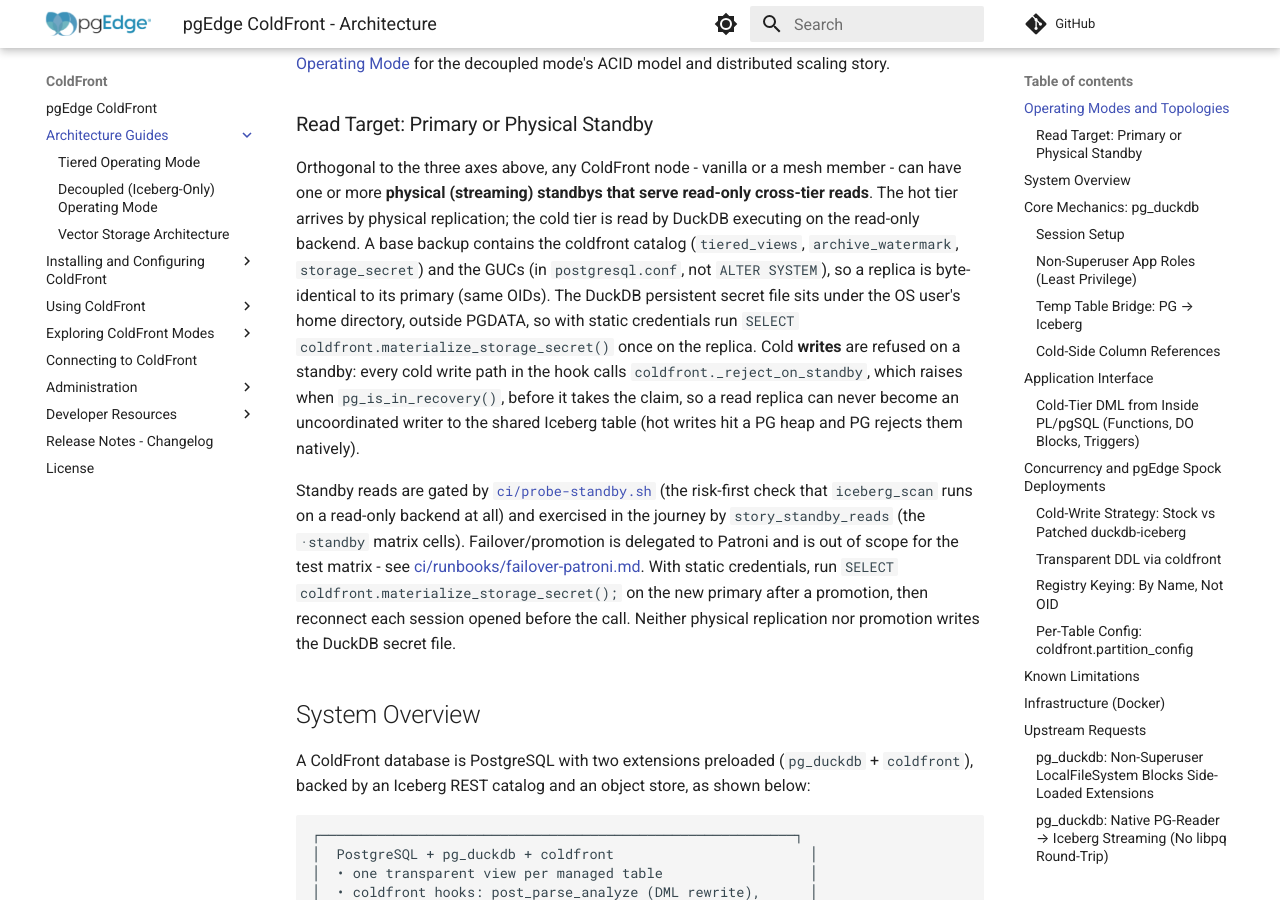
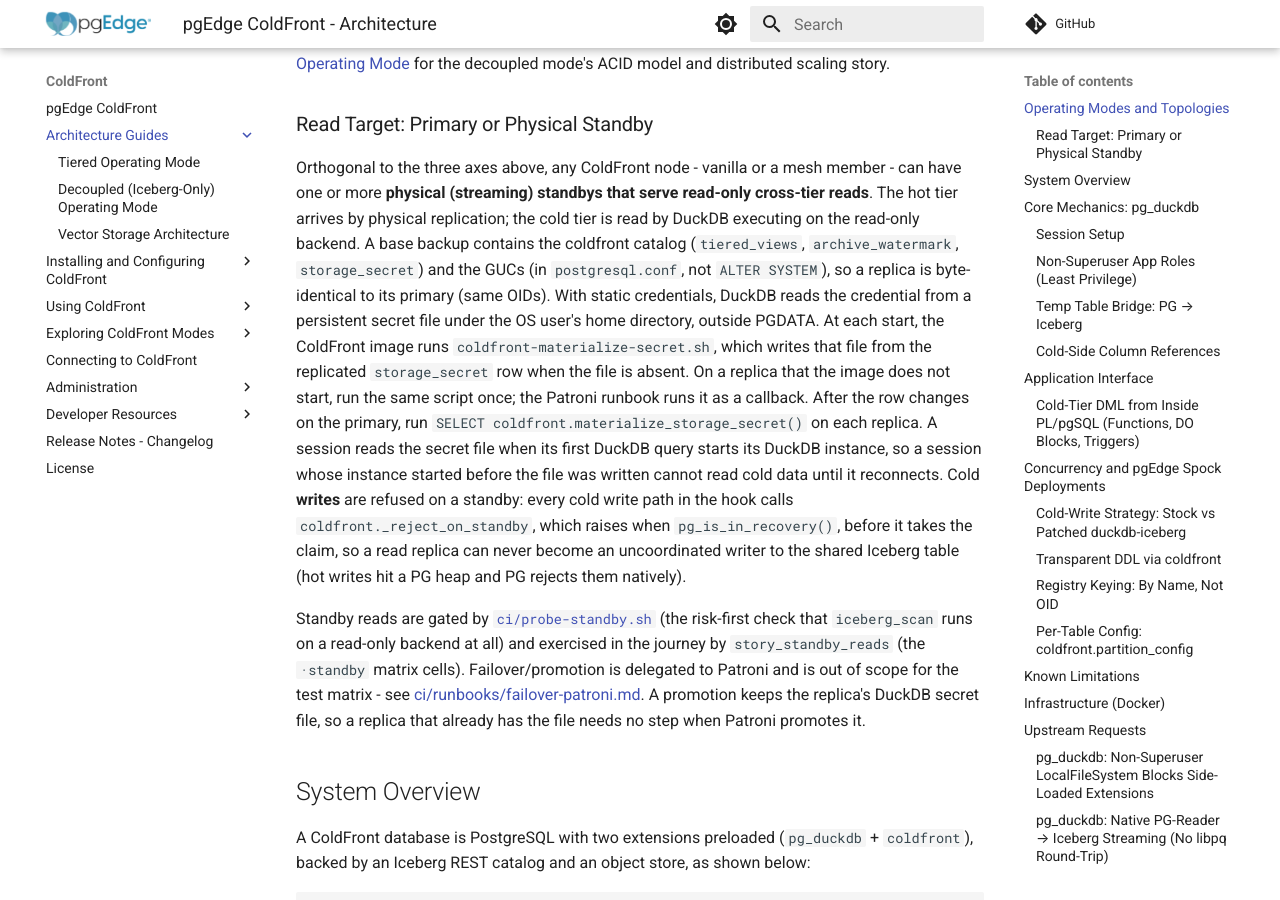
Before and after one commit to pgEdge/coldfront, an MkDocs documentation site: the page built from docs/architecture_guides/index.md, in a window 1280 px wide and 900 px high, scrolled down 1285 px. Built offline with MkDocs 1.6.1 and Material for MkDocs 9.7.7, drawn with Linux system fonts in a browser that asks for light colours; comment, search, counter and statistics services are not loaded.

Commit message:
fix: keep cold reads working on a standby promoted by a failover

```diff
--- a/docker-compose.matrix-azure.yml
+++ b/docker-compose.matrix-azure.yml
@@ -16,6 +16,9 @@ services:
       MESH: "off"
       COLDFRONT_WAREHOUSE: wh-azure
       COLDFRONT_LAKEKEEPER: http://lakekeeper:8181/catalog
+    # A named volume, so a recreated db keeps its data directory (journey TC-277).
+    volumes:
+      - pgdata:/var/lib/pgsql/${PG_MAJOR:-18}/data
     healthcheck:
       test: ["CMD-SHELL", "pg_isready -U coldfront"]
       interval: 3s
@@ -62,3 +65,6 @@ services:
       timeout: 5s
       retries: 20
       start_period: 30s
+
+volumes:
+  pgdata:
--- a/docker-compose.matrix.yml
+++ b/docker-compose.matrix.yml
@@ -21,6 +21,9 @@ services:
       MESH: "off"
       COLDFRONT_WAREHOUSE: wh
       COLDFRONT_LAKEKEEPER: http://lakekeeper:8181/catalog
+    # A named volume, so a recreated db keeps its data directory (journey TC-277).
+    volumes:
+      - pgdata:/var/lib/pgsql/${PG_MAJOR:-18}/data
     healthcheck:
       test: ["CMD-SHELL", "pg_isready -U coldfront"]
       interval: 3s
@@ -83,3 +86,6 @@ services:
       timeout: 5s
       retries: 20
       start_period: 30s
+
+volumes:
+  pgdata:
--- a/docs/architecture_guides/index.md
+++ b/docs/architecture_guides/index.md
@@ -45,10 +45,18 @@ read-only cross-tier reads**. The hot tier arrives by physical replication; the
 cold tier is read by DuckDB executing on the read-only backend. A base
 backup contains the coldfront catalog (`tiered_views`, `archive_watermark`,
 `storage_secret`) and the GUCs (in `postgresql.conf`, not `ALTER SYSTEM`), so a
-replica is byte-identical to its primary (same OIDs). The DuckDB persistent
-secret file sits under the OS user's home directory, outside PGDATA, so with
-static credentials run `SELECT coldfront.materialize_storage_secret()` once on
-the replica. Cold **writes** are refused on a standby: every cold write path in
+replica is byte-identical to its primary (same OIDs). With static credentials,
+DuckDB reads the credential from a persistent secret file under the OS user's
+home directory, outside PGDATA. At each start, the ColdFront image runs
+`coldfront-materialize-secret.sh`, which writes that file from the replicated
+`storage_secret` row when the file is absent. On a replica that the image does
+not start, run the same script once; the Patroni runbook runs it as a callback.
+After the row changes on the primary, run
+`SELECT coldfront.materialize_storage_secret()` on each replica. A session
+reads the secret file when its first DuckDB query starts its DuckDB instance,
+so a session whose instance started before the file was written cannot read
+cold data until it reconnects. Cold
+**writes** are refused on a standby: every cold write path in
 the hook calls `coldfront._reject_on_standby`, which raises when
 `pg_is_in_recovery()`, before it takes the claim, so a read replica can never
 become an uncoordinated writer to the shared Iceberg table (hot writes hit a PG
@@ -61,10 +69,8 @@ and exercised in the journey by `story_standby_reads` (the `·standby` matrix
 cells). Failover/promotion is delegated to Patroni and is out of scope for the
 test matrix - see
 [ci/runbooks/failover-patroni.md](https://github.com/pgEdge/ColdFront/blob/main/ci/runbooks/failover-patroni.md).
-With static credentials, run `SELECT coldfront.materialize_storage_secret();`
-on the new primary after a promotion, then reconnect each session opened before
-the call. Neither physical replication nor promotion writes the DuckDB secret
-file.
+A promotion keeps the replica's DuckDB secret file, so a replica that already
+has the file needs no step when Patroni promotes it.
 
 ## System Overview
 
```
Also changed, not shown: README.md (+1 -0 lines), ci/runbooks/failover-patroni.md (+38 -8 lines), docs/changelog.md (+12 -0 lines), 7 other files.
